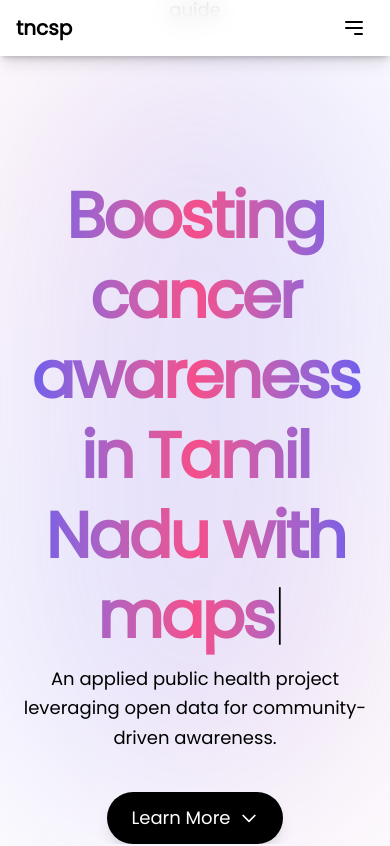
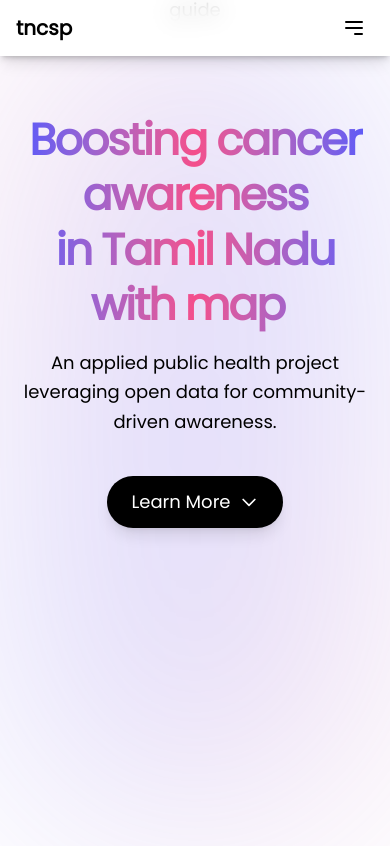
Before and after one commit to pranavilango/Tamil-Nadu-Cancer-Statistics-Project-TNCSP-, a Next.js app: page / in a window 390 px wide. Shown: the top 846 px of the page. Built offline with nearby package versions, Linux system fonts and the light colour scheme.

Commit message:
responsiveness fixes #2

```diff
--- a/app/components/Hero.tsx
+++ b/app/components/Hero.tsx
@@ -4,11 +4,15 @@ import { Typewriter } from 'react-simple-typewriter';
 
 export default function Hero() {
   return (
-    <main className="relative h-screen overflow-hidden">
+    // --- FIX: Changed `h-screen overflow-hidden` to `min-h-screen` ---
+    // This allows the container to grow on small screens to fit all content,
+    // while still filling the screen on larger devices.
+    <main className="relative min-h-screen">
 
-      <section className="relative z-10 flex flex-col items-center text-white mt-[176px]">
+      <section className="relative z-10 flex flex-col items-center text-white pt-28 md:pt-[176px] px-4">
         <h1
-          className="text-[4rem] font-bold tracking-[-0.04em] text-center
+          // Responsive font size and top margin for better mobile layout
+          className="text-[2.75rem] md:text-[4rem] font-bold tracking-[-0.04em] text-center
                     leading-tight bg-gradient-to-r from-[#5557fc] via-[#f44e8b] to-[#5557fc]
                     bg-clip-text text-transparent"
         >
@@ -27,7 +31,7 @@ export default function Hero() {
         </h1>
 
 
-        <p className="mt-2 text-center text-black text-lg sm:text-xl font-medium leading-relaxed max-w-3xl mx-auto">
+        <p className="mt-4 text-center text-black text-lg sm:text-xl font-medium leading-relaxed max-w-3xl mx-auto">
           An applied public health project<br />
           leveraging open data for community-driven awareness.
         </p>
--- a/app/page.tsx
+++ b/app/page.tsx
@@ -4,6 +4,7 @@ import Hero from "./components/Hero";
 import ProblemBadge from "./components/ProblemBadge";
 import { useState, useEffect, useCallback } from "react";
 import Image from "next/image";
+import Link from 'next/link'; // Import Link
 
 export default function Home() {
 
@@ -87,8 +88,6 @@ export default function Home() {
           {problems[index].title}
         </h2>
 
-        {/* --- START OF CORRECTED SECTION --- */}
-
         {/* Desktop Layout: Hidden on mobile, flex on medium screens and up */}
         <div className="hidden md:flex items-center space-x-[12vw] z-5">
           <button
@@ -149,8 +148,6 @@ export default function Home() {
           </div>
         </div>
 
-        {/* --- END OF CORRECTED SECTION --- */}
-
         <div className="flex justify-center items-center pt-2 md:pt-4 space-x-2">
           {problems.map((_, i) => (
             <button
@@ -171,8 +168,10 @@ export default function Home() {
         id="scroll-target-2"
         className="w-full min-h-screen md:h-[100vh] bg-transparent flex flex-col md:flex-row p-4 gap-4 z-2"
       >
+        {/* --- FIX 2: Link wrapper added --- */}
+        <Link href="/map" className="flex-1">
           <div
-          className="w-full h-72 md:h-full md:flex-1 bg-[url('/map-bg.jpg')] bg-cover border border-white rounded-2xl overflow-hidden
+            className="w-full h-72 md:h-full bg-[url('/map-bg.jpg')] bg-cover border border-white rounded-2xl overflow-hidden
                       grayscale hover:grayscale-0 cursor-pointer transition-all duration-300 ease-in-out
                       relative flex flex-col justify-end items-center"
           >
@@ -183,8 +182,11 @@ export default function Home() {
               map
             </h2>
           </div>
+        </Link>
+        {/* --- FIX 2: Link wrapper added --- */}
+        <Link href="/guide" className="flex-1">
           <div
-          className="w-full h-72 md:h-full md:flex-1 bg-[url('/book-bg.jpeg')] bg-cover bg-center border-white rounded-2xl overflow-hidden
+            className="w-full h-72 md:h-full bg-[url('/book-bg.jpeg')] bg-cover bg-center border-white rounded-2xl overflow-hidden
                       grayscale hover:grayscale-0 cursor-pointer transition-all duration-300 ease-in-out
                       relative flex flex-col justify-end items-center"
           >
@@ -195,9 +197,11 @@ export default function Home() {
               guide
             </h2>
           </div>
+        </Link>
+        {/* --- FIX 1: `cursor-pointer` removed --- */}
         <div
-          className="w-full h-72 md:h-full md:flex-1 bg-[url('/report-bg.jpg')] bg-cover bg-center border-white rounded-2xl overflow-hidden
-                    grayscale hover:grayscale-0 cursor-pointer transition-all duration-300 ease-in-out
+          className="flex-1 w-full h-72 md:h-full bg-[url('/report-bg.jpg')] bg-cover bg-center border-white rounded-2xl overflow-hidden
+                    grayscale hover:grayscale-0 transition-all duration-300 ease-in-out
                     relative flex flex-col justify-end items-center"
         >
           <div className="absolute top-[18%] left-1/2 -translate-x-1/2 -translate-y-1/2 w-16 h-16 bg-white rounded-full border-2 border-black flex items-center justify-center">
@@ -207,9 +211,10 @@ export default function Home() {
             report
           </h2>
         </div>
+        {/* --- FIX 1: `cursor-pointer` removed --- */}
         <div
-          className="w-full h-72 md:h-full md:flex-1 bg-[url('/money-bg.jpg')] bg-cover bg-center border-white rounded-2xl overflow-hidden
-                    grayscale hover:grayscale-0 cursor-pointer transition-all duration-300 ease-in-out
+          className="flex-1 w-full h-72 md:h-full bg-[url('/money-bg.jpg')] bg-cover bg-center border-white rounded-2xl overflow-hidden
+                    grayscale hover:grayscale-0 transition-all duration-300 ease-in-out
                     relative flex flex-col justify-end items-center"
         >
           <div className="absolute top-[18%] left-1/2 -translate-x-1/2 -translate-y-1/2 w-16 h-16 bg-white rounded-full border-2 border-black flex items-center justify-center">
@@ -219,9 +224,10 @@ export default function Home() {
             fund
           </h2>
         </div>
+        {/* --- FIX 1: `cursor-pointer` removed --- */}
         <div
-          className="w-full h-72 md:h-full md:flex-1 bg-[url('/mic-bg.jpg')] bg-cover bg-center border-white rounded-2xl overflow-hidden
-                    grayscale hover:grayscale-0 cursor-pointer transition-all duration-300 ease-in-out
+          className="flex-1 w-full h-72 md:h-full bg-[url('/mic-bg.jpg')] bg-cover bg-center border-white rounded-2xl overflow-hidden
+                    grayscale hover:grayscale-0 transition-all duration-300 ease-in-out
                     relative flex flex-col justify-end items-center"
         >
           <div className="absolute top-[18%] left-1/2 -translate-x-1/2 -translate-y-1/2 w-16 h-16 bg-white rounded-full border-2 border-black flex items-center justify-center">
```
Lines whose indentation alone changed are shown as unchanged.
